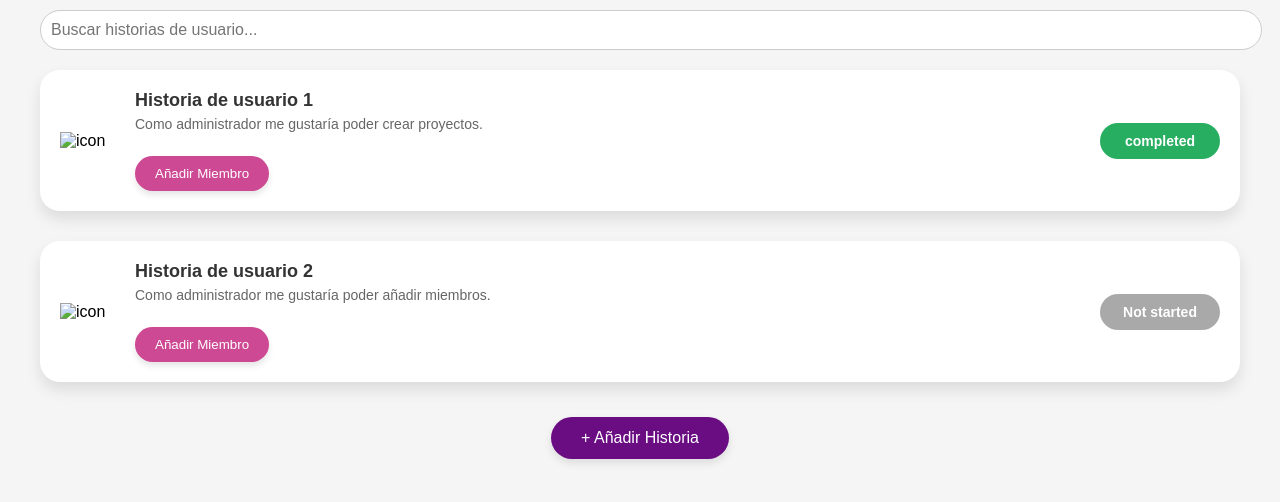
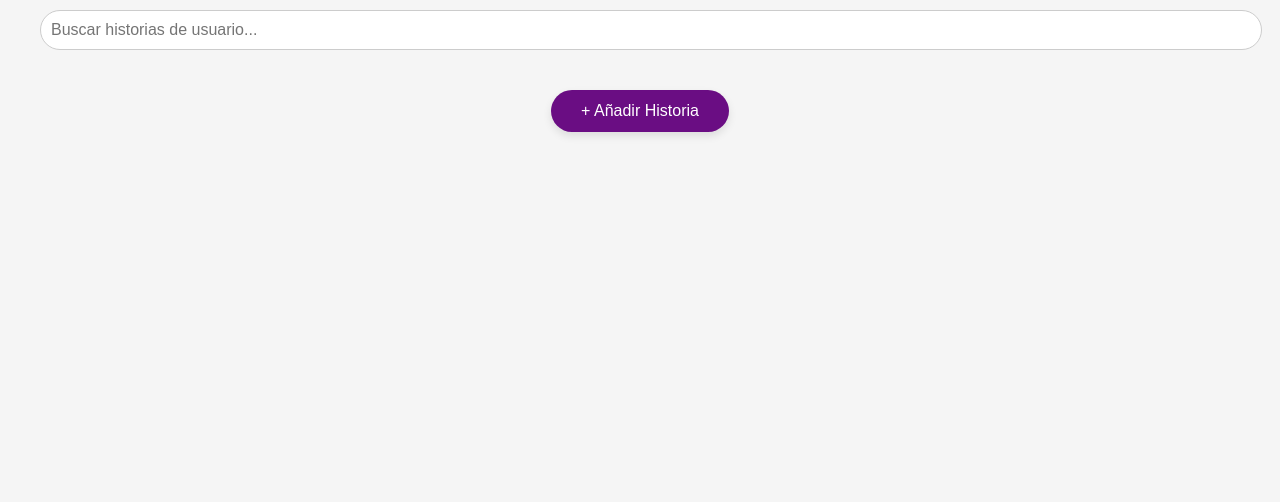
Before and after one commit to trabanino/proyecto-metodologias-agiles, a website: page public/sprint_view.html in a window 1280 px wide. Shown: the part 148-650 px from the top of the page. Drawn offline with Linux system fonts and the light colour scheme.

Commit message:
Add files via upload

```diff
--- a/public/sprint_view.html
+++ b/public/sprint_view.html
@@ -20,35 +20,14 @@
         </div>
 
         <div class="user-stories">
-
-            <div class="story">
-                <div class="story-icon">
-                    <img src="img/icon_userstory.png" alt="icon" class="icon">
-                </div>
-                <div class="story-content">
-                    <h3>Historia de usuario 1</h3>
-                    <p>Como administrador me gustaría poder crear proyectos.</p>
-                    <button class="add-member-btn">Añadir Miembro</button>
-                </div>
-                <button class="story-status completed">completed</button>
-            </div>
-
-            <div class="story">
-                <div class="story-icon">
-                    <img src="img/icon_userstory.png" alt="icon" class="icon">
-                </div>
-                <div class="story-content">
-                    <h3>Historia de usuario 2</h3>
-                    <p>Como administrador me gustaría poder añadir miembros.</p>
-                    <button class="add-member-btn">Añadir Miembro</button>
-                </div>
-                <button class="story-status incomplete">Not started</button>
-            </div>
+            <!-- Historias de usuario se renderizan dinámicamente -->
         </div>
 
         <div class="add-story-section">
             <button class="add-story-btn">+ Añadir Historia</button>
         </div>
     </div>
+
+    <script src="js/sprint_view.js"></script>
 </body>
 </html>
```
